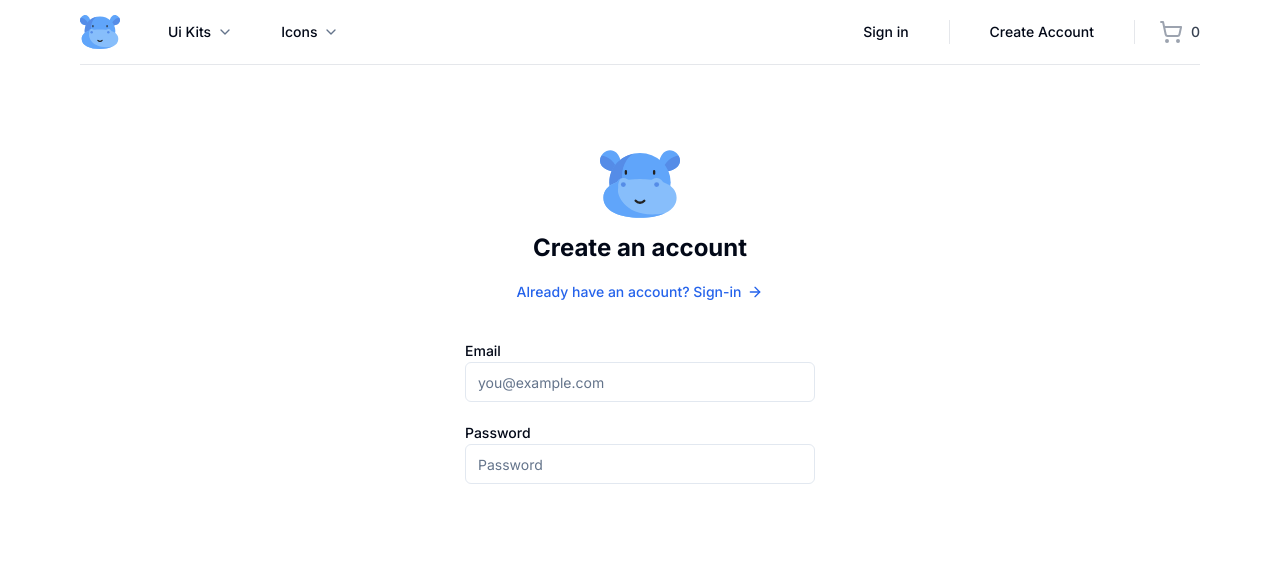
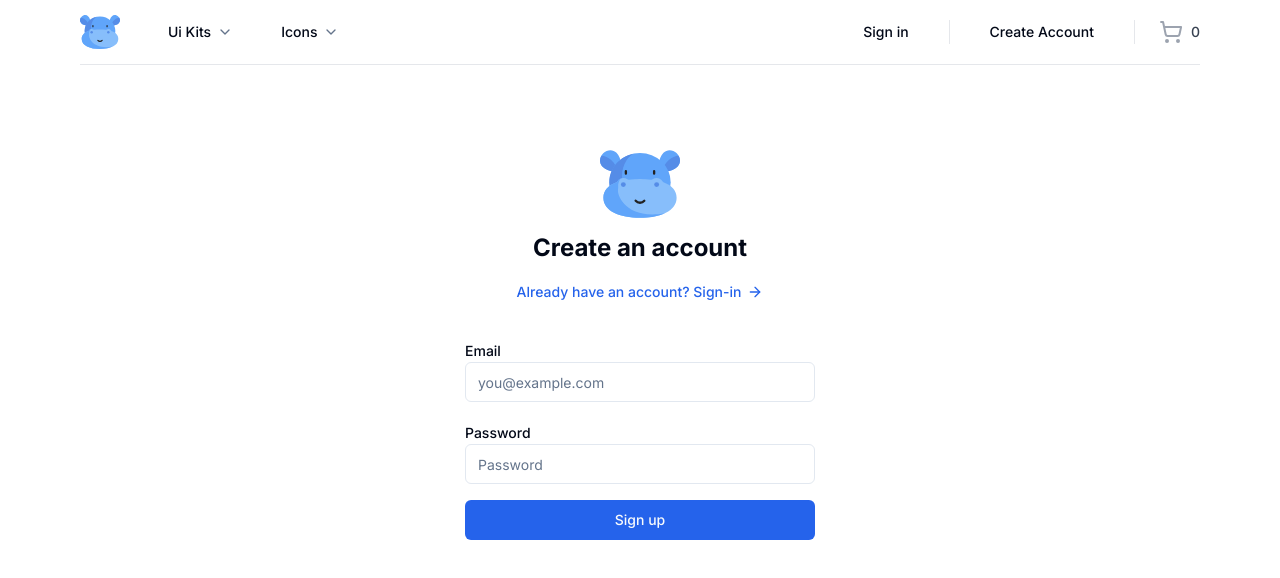
Before and after one commit to CodebyCyrus/Digi-Marketplace, a Next.js app: page /sign-up in a window 1280 px wide. Shown: the top 578 px of the page. Built offline with nearby package versions, Linux system fonts and the light colour scheme.

Commit message:
add signup btn lets go for logic with yarn add react-hook-form for form logic and add @hookform/resolvers  for validate form and zod for schema validation library  and add sonner for notif for users to know successfuly login or not and del package lock json and yarn log for fix bug

```diff
--- a/package.json
+++ b/package.json
@@ -9,6 +9,7 @@
     "lint": "next lint"
   },
   "dependencies": {
+    "@hookform/resolvers": "^3.3.4",
     "@payloadcms/bundler-webpack": "^1.0.6",
     "@payloadcms/db-mongodb": "^1.4.3",
     "@payloadcms/richtext-slate": "^1.4.0",
@@ -26,8 +27,11 @@
     "payload": "^2.11.2",
     "react": "^18",
     "react-dom": "^18",
+    "react-hook-form": "^7.51.0",
+    "sonner": "^1.4.3",
     "tailwind-merge": "^2.2.1",
-    "tailwindcss-animate": "^1.0.7"
+    "tailwindcss-animate": "^1.0.7",
+    "zod": "^3.22.4"
   },
   "devDependencies": {
     "@types/express": "^4.17.21",
--- a/src/app/(auth)/sign-up/page.tsx
+++ b/src/app/(auth)/sign-up/page.tsx
@@ -1,7 +1,7 @@
 "use client";
 
 import { Icons } from "@/components/Icons";
-import { buttonVariants } from "@/components/ui/button";
+import { Button, buttonVariants } from "@/components/ui/button";
 import { Input } from "@/components/ui/input";
 import { Label } from "@/components/ui/label";
 import { cn } from "@/lib/utils";
@@ -45,11 +45,12 @@ const Page = () => {
                   <Label htmlFor="password">Password</Label>
                   <Input
                     className={cn({
-                      "focus-visible:ring-rose-500": true,
+                      "focus-visible:ring-red-500": true,
                     })}
                     placeholder="Password"
                   />
                 </div>
+                <Button>Sign up</Button>
               </div>
             </form>
           </div>
```
Also changed, not shown: 2 other files (tests, documents, lock files or other folders).
